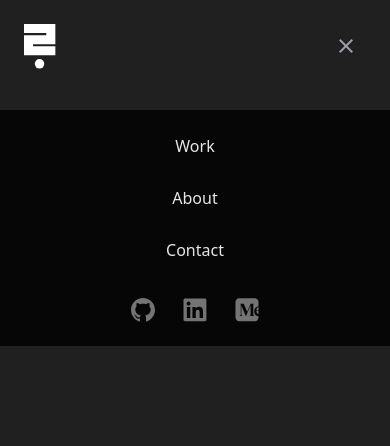
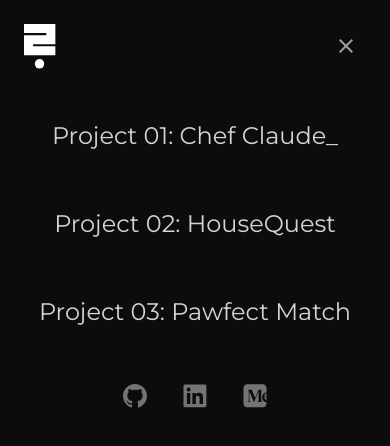
Before and after one commit to momorosa/portfolio-quiet-bold, a React (Vite) app: page / in a window 390 px wide. Both pictures are taken after a click on the button "menu". Shown: the top 446 px of the page. Built offline with nearby package versions, Linux system fonts and the light colour scheme.

Commit message:
add dropdown menu component

```diff
--- a/index.html
+++ b/index.html
@@ -11,7 +11,7 @@
     <title>Rosa Choi Portfolio</title>
   </head>
   <body>
-    <div id="root" ></div>
+    <div id="root"></div>
     <script type="module" src="/src/main.jsx"></script>
   </body>
 </html>
--- /dev/null
+++ b/src/components/DropdownMenu.jsx
@@ -0,0 +1,119 @@
+import { motion, AnimatePresence } from "framer-motion";
+import Social from "./Social.jsx";
+
+export default function DropdownMenu({
+    isOpen,
+    onClose,
+    items = [],
+    className = "",
+}) {
+    return (
+        <AnimatePresence>
+        {isOpen && (
+            <motion.div
+                key="overlay"
+                className="fixed inset-0 z-40 bg-black/60"
+                onClick={onClose}
+                initial={{ opacity: 0 }}
+                animate={{ opacity: 1 }}
+                exit={{ opacity: 0 }}
+                transition={{ duration: 0.18 }}
+            >
+                <motion.aside
+                    key="panel"
+                    className={`absolute left-0 right-0 top-0 mx-auto w-full max-w-screen md:max-w-[640px] ${className}`}
+                    onClick={(e) => e.stopPropagation()}
+                    initial="closed"
+                    animate="open"
+                    exit="closed"
+                    variants={panelVariants}
+                >
+                    <motion.ul
+                        className="mt-24 px-6 flex flex-col items-center gap-2 font-primary"
+                        variants={listVariants}
+                    >
+                        {items.map((item, i) => (
+                            <motion.li key={item.href ?? i} variants={itemVariants}>
+                                <a
+                                    href={item.href}
+                                    aria-label={item.title}
+                                    className="block px-3 py-6 text-2xl text-zinc-300 hover:text-white transition-colors"
+                                    onClick={onClose}
+                                >
+                                    {item.title}
+                                </a>
+                            </motion.li>
+                        ))}
+                    </motion.ul>
+                    <motion.div
+                        className="w-full flex justify-center mt-6"
+                        variants={socialVariants}
+                    >
+                        <Social direction="row" gap={20} />
+                    </motion.div>
+                </motion.aside>
+            </motion.div>
+        )}
+        </AnimatePresence>
+    )
+}
+
+const panelVariants = {
+    open: {
+        y: 0,
+        opacity: 1,
+        transition: {
+            type: "spring",
+            stiffness: 360,
+            damping: 30,
+            mass: 0.6,
+            // let children (list & social) animate after the panel starts
+            when: "beforeChildren",
+            delayChildren: 0.05,
+            staggerChildren: 0.06,
+        },
+    },
+    closed: {
+        y: -16,
+        opacity: 0,
+        transition: {
+            duration: 0.2,
+            when: "afterChildren",
+        },
+    },
+}
+
+const listVariants = {
+    open: {
+        transition: {
+            staggerChildren: 0.08,
+            delayChildren: 0.05,
+        },
+    },
+    closed: {
+        transition: {
+            staggerChildren: 0.05,
+            staggerDirection: -1,
+        },
+    },
+}
+
+const itemVariants = {
+    open: {
+        opacity: 1,
+        y: 0,
+        filter: "blur(0px)",
+        transition: { duration: 0.22, ease: "easeOut" },
+    },
+    closed: {
+        opacity: 0,
+        y: -10,
+        filter: "blur(2px)",
+        transition: { duration: 0.22, ease: "easeIn" },
+    },
+}
+
+const socialVariants = {
+    open: { opacity: 1, y: 0, transition: { duration: 0.24 } },
+    closed: { opacity: 0, y: 8, transition: { duration: 0.24 } },
+}
--- a/src/components/Navbar.jsx
+++ b/src/components/Navbar.jsx
@@ -2,56 +2,44 @@ import { useState } from 'react'
 import Social from './Social.jsx'
 import Monogram from './Monogram.jsx'
 import IconButton from './IconButton.jsx'
+import DropdownMenu from './DropdownMenu.jsx'
 
 export default function Navbar() {
     const [ isOpen, setIsOpen ] = useState(false)
+    const items = [
+        { title: "Project 01: Chef Claude_", href: "/project/chef-claude" },
+        { title: "Project 02: HouseQuest", href: "/project/housequest" },
+        { title: "Project 03: Pawfect Match", href: "/project/pawfect-match" },
+    ]
 
     return(
+        <>
             <nav className="fixed top-0 left-0 w-screen md:w-24 md:h-dvh z-50">
                 <div className="flex flex-row h-auto items-center justify-between p-6 bg-transparent
                     md:flex-col md:h-full md:p-6"
                 >
-                <div className="flex justify-center item-center">
+                    <div className="flex justify-center items-center">
                         <Monogram />
                     </div>
                     <IconButton
-                    aria-label="Open menu"
-                    aria-expanded={ isOpen }
+                        label={ isOpen ? "Close menu" : "Open menu" }
+                        expanded={ isOpen }
                         onClick={ () => setIsOpen((prev) => !prev)}
                         className="md:hidden p-2"
                         iconName={ isOpen ? "close" : "menu" }
+                        hasPopup
+                        variant="ghost"
                     />
-                <div className="hidden md:block mt-auto flex justify-center item-center" >
+                    <div className="hidden md:block mt-auto flex justify-center items-center" >
                         <Social />
                     </div>
                 </div>
-            <div
-                className={`md:hidden transition-[opacity,transform] duration-200 ${
-                    open ? "opacity-100 translate-y-0" : "pointer-events-none opacity-0 -translate-y-2"}`}
-            >
-                <div className="absolute top-4 left-0 right-0 border-t border-white/10 bg-black/80 backdrop-blur-md flex justify-center text-center">
-                    <ul className="p-4 space-y-3">
-                        <li>
-                            <a href="/work" className="block py-2 text-white/90 hover:text-white">
-                                Work
-                            </a>
-                        </li>
-                        <li>
-                            <a href="/about" className="block py-2 text-white/90 hover:text-white">
-                                About
-                            </a>
-                        </li>
-                         <li>
-                            <a href="/contact" className="block py-2 text-white/90 hover:text-white">
-                                Contact
-                            </a>
-                        </li>
-                        <li className="pt-2">
-                            <Social direction="row" gap={12} />
-                        </li>
-                    </ul>
-                </div>
-            </div>
             </nav>
+            <DropdownMenu
+                isOpen={ isOpen }
+                onClose={ () => setIsOpen(false) }
+                items={ items }
+            />
+        </>
     )
 }
```
Lines whose indentation alone changed are shown as unchanged.
